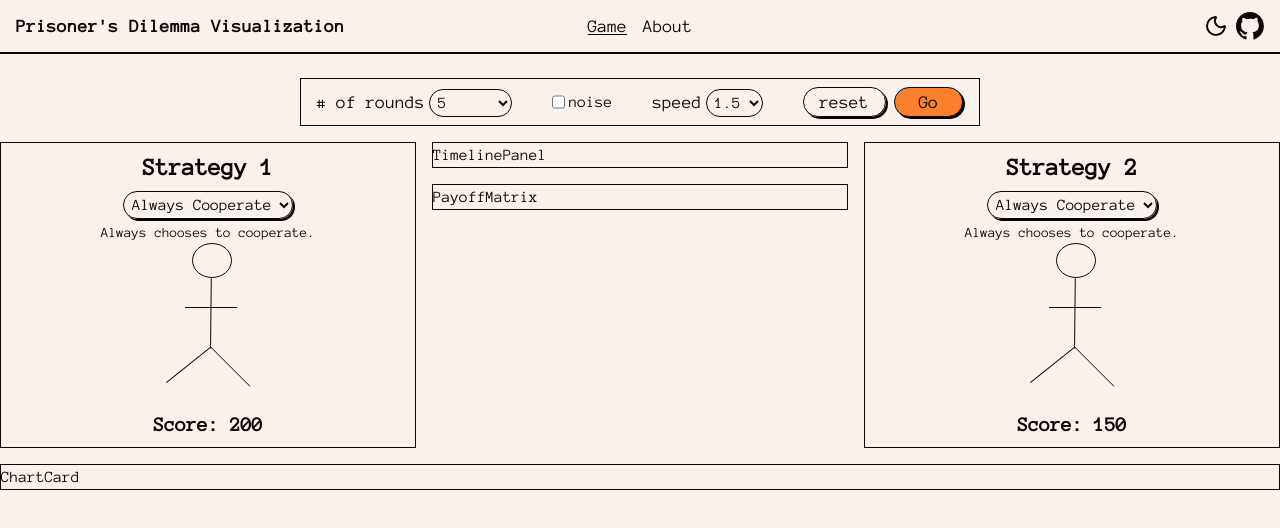
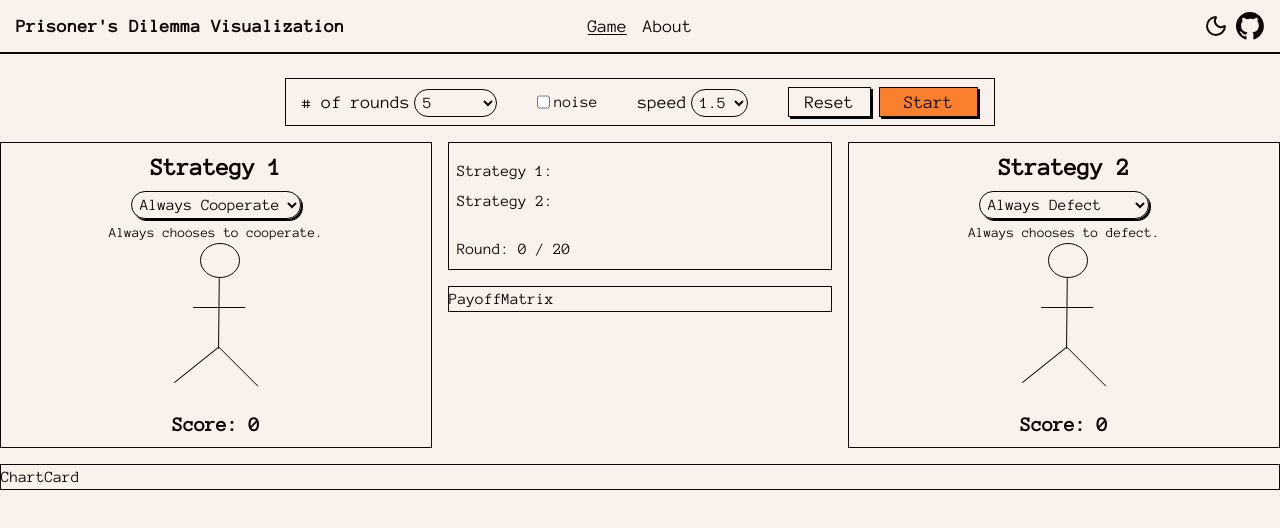
Before and after one commit to LukeBatten17/prisoners-dilemma-viz, a React (Vite) app: page / in a window 1280 px wide. Shown: the top 528 px of the page. Built offline with nearby package versions, Linux system fonts and the light colour scheme.

Commit message:
Added logic for game to operate. Added timeline component with moves that scroll. Updated some UI

```diff
--- a/package.json
+++ b/package.json
@@ -14,6 +14,7 @@
     "lucide-react": "^0.545.0",
     "react": "^19.1.1",
     "react-dom": "^19.1.1",
+    "react-indiana-drag-scroll": "^2.2.1",
     "react-router": "^7.9.4",
     "tailwindcss": "^4.1.14"
   },
--- /dev/null
+++ b/src/components/Button.tsx
@@ -0,0 +1,14 @@
+import React from "react";
+
+const Button = ({ onClick, className, children }) => {
+  return (
+    <button
+      className={`border dark:border-[#f3e2d8]  shadow-sm dark:shadow-[#f3e2d8] ${className}`}
+      onClick={onClick}
+    >
+      {children}
+    </button>
+  );
+};
+
+export default Button;
--- a/src/components/OptionsPanel.tsx
+++ b/src/components/OptionsPanel.tsx
@@ -1,6 +1,19 @@
 import React from "react";
+import Button from "../components/Button";
 
-const OptionsPanel = () => {
+type OptionsPanelProps = {
+  startGame: any;
+  resetGame: any;
+  pauseGame: any;
+  isRunning: boolean;
+};
+
+const OptionsPanel: React.FC<OptionsPanelProps> = ({
+  startGame,
+  resetGame,
+  pauseGame,
+  isRunning,
+}) => {
   return (
     <div className="h-12 border flex justify-between items-center gap-10 p-4">
       <div>
@@ -40,12 +53,15 @@ const OptionsPanel = () => {
         </select>
       </div>
       <div className="flex gap-2">
-        <button className="border dark:border-[#f3e2d8] px-4 rounded-full text-lg shadow-sm dark:shadow-[#f3e2d8]">
-          reset
-        </button>
-        <button className="border dark:border-[#f3e2d8] px-6 rounded-full text-lg font-bol bg-primary shadow-sm dark:shadow-[#f3e2d8]">
-          Go
-        </button>
+        <Button onClick={resetGame} className="px-4 text-lg">
+          Reset
+        </Button>
+        <Button
+          className="px-6 bg-primary text-lg"
+          onClick={() => (isRunning ? pauseGame() : startGame())}
+        >
+          {isRunning ? "Pause" : "Start"}
+        </Button>
       </div>
     </div>
   );
--- a/src/components/StrategyCard.tsx
+++ b/src/components/StrategyCard.tsx
@@ -1,27 +1,38 @@
-import React, { useState } from "react";
+import React from "react";
 import { Figure } from "../assets/icons/Figure";
 import { strategies } from "../gameSettings/strategies";
 
 type StrategyCardProps = {
-  strategy: number;
+  strategyNumber: number;
   score: number;
+  setStrategy: any;
+  strategy: any;
 };
 
-const StrategyCard: React.FC<StrategyCardProps> = ({ strategy, score }) => {
-  const [currentStrategy, setCurrentStrategy] = useState(strategies[0]);
+const StrategyCard: React.FC<StrategyCardProps> = ({
+  strategyNumber,
+  score,
+  setStrategy,
+  strategy,
+}) => {
+  const onStrategyChange = (index: number) => {
+    const selected = strategies[index];
+    console.log(`Strategy ${strategyNumber} changed to`, selected.name);
+    setStrategy(selected);
+  };
 
-  console.log(strategies);
-  console.log(currentStrategy);
+  const selectedIndex = strategies.findIndex((s) => s.name === strategy?.name);
 
   return (
-    <div className="flex flex-col justify-center items-center p-2 border ">
-      <h1 className="text-2xl font-bold mb-2">{`Strategy ${strategy}`}</h1>
-      <div>
+    <div className="flex flex-col justify-center items-center p-2 border">
+      <h1 className="text-2xl font-bold mb-2">{`Strategy ${strategyNumber}`}</h1>
+
       <select
-          name="rounds"
-          id="num-of-rounds"
+        name="strategy"
+        id={`strategy-${strategyNumber}`}
         className="border p-1 rounded-full shadow-sm"
-          onChange={(e) => setCurrentStrategy(strategies[+e.target.value])}
+        value={selectedIndex >= 0 ? selectedIndex : 0}
+        onChange={(e) => onStrategyChange(+e.target.value)}
       >
         {strategies.map((strat, index) => (
           <option key={index} value={index}>
@@ -29,10 +40,8 @@ const StrategyCard: React.FC<StrategyCardProps> = ({ strategy, score }) => {
           </option>
         ))}
       </select>
-      </div>
-      <p className="text-sm mt-1 text-ellipsis">
-        {currentStrategy.description}
-      </p>
+
+      <p className="text-sm mt-1 text-ellipsis">{strategy?.description}</p>
       <Figure />
       <h3 className="text-xl mt-6 font-bold">{`Score: ${score}`}</h3>
     </div>
--- a/src/components/TimelinePanel.tsx
+++ b/src/components/TimelinePanel.tsx
@@ -1,7 +1,128 @@
-import React from "react";
+import React, { useRef, useState, useEffect } from "react";
+import ScrollContainer from "react-indiana-drag-scroll";
+import "react-indiana-drag-scroll/dist/style.css";
 
-const TimelinePanel = () => {
-  return <div className="border">TimelinePanel</div>;
+type TimelinePanelProps = {
+  currentRound: number;
+  maxRounds: number;
+  stratOneHistory: [];
+  stratTwoHistory: [];
+};
+
+const TimelinePanel: React.FC<TimelinePanelProps> = ({
+  currentRound,
+  maxRounds,
+  stratOneHistory,
+  stratTwoHistory,
+}) => {
+  const scrollContainerRef = useRef<any>(null);
+
+  // Auto-scroll to the end when history updates
+  useEffect(() => {
+    if (scrollContainerRef.current?.getElement) {
+      const element = scrollContainerRef.current.getElement();
+      element.scrollTo({
+        left: element.scrollWidth,
+        behavior: "smooth",
+      });
+    }
+  }, [stratOneHistory.length, stratTwoHistory.length]);
+
+  return (
+    <div className="border p-2 flex flex-col gap-4">
+      <div className="flex justify-start align-center gap-2 py-2">
+        <div className="flex flex-col gap-1.5  text-nowrap">
+          <p>Strategy 1: </p>
+          <p>Strategy 2: </p>
+        </div>
+
+        <ScrollContainer
+          ref={scrollContainerRef}
+          vertical={false}
+          className="flex flex-col gap-1 overflow-x-auto "
+        >
+          <div className="flex gap-1 flex-nowrap ">
+            {stratOneHistory.map((history, index) => (
+              <span
+                key={index}
+                className="text-center bg-green-500 dark:bg-green-800 h-6 w-6 flex-shrink-0 rounded-full border dark:border-[#f3e2d8] shadow-sm dark:shadow-[#f3e2d8]"
+              >
+                {history?.move}
+              </span>
+            ))}
+            {/* To add spacing at the end */}
+            <span className="w-2 flex-shrink-0"></span>
+          </div>
+          <div className="flex gap-1 flex-nowrap ">
+            {stratTwoHistory.map((history, index) => (
+              <span
+                key={index}
+                className="text-center bg-blue-500 dark:bg-blue-900 h-6 w-6 flex-shrink-0 rounded-full border dark:border-[#f3e2d8] shadow-sm dark:shadow-[#f3e2d8]"
+              >
+                {history?.move}
+              </span>
+            ))}
+            {/* To add spacing at the end */}
+            <span className="w-2 flex-shrink-0"></span>
+          </div>
+        </ScrollContainer>
+      </div>
+
+      <p>{`Round: ${currentRound} / ${maxRounds} `}</p>
+    </div>
+  );
 };
 
 export default TimelinePanel;
+
+// const Draggable = ({ innerRef, rootClass = "", children }) => {
+//   const ourRef = useRef(null);
+//   const [isMouseDown, setIsMouseDown] = useState(false);
+//   const mouseCoords = useRef({
+//     startX: 0,
+//     startY: 0,
+//     scrollLeft: 0,
+//     scrollTop: 0,
+//   });
+//   const [isScrolling, setIsScrolling] = useState(false);
+//   const handleDragStart = (e) => {
+//     if (!ourRef.current) return;
+//     const slider = ourRef.current.children[0];
+//     const startX = e.pageX - slider.offsetLeft;
+//     const startY = e.pageY - slider.offsetTop;
+//     const scrollLeft = slider.scrollLeft;
+//     const scrollTop = slider.scrollTop;
+//     mouseCoords.current = { startX, startY, scrollLeft, scrollTop };
+//     setIsMouseDown(true);
+//     document.body.style.cursor = "grabbing";
+//   };
+//   const handleDragEnd = () => {
+//     setIsMouseDown(false);
+//     if (!ourRef.current) return;
+//     document.body.style.cursor = "default";
+//   };
+//   const handleDrag = (e) => {
+//     if (!isMouseDown || !ourRef.current) return;
+//     e.preventDefault();
+//     const slider = ourRef.current.children[0];
+//     const x = e.pageX - slider.offsetLeft;
+//     const y = e.pageY - slider.offsetTop;
+//     const walkX = (x - mouseCoords.current.startX) * 1.5;
+//     const walkY = (y - mouseCoords.current.startY) * 1.5;
+//     slider.scrollLeft = mouseCoords.current.scrollLeft - walkX;
+//     slider.scrollTop = mouseCoords.current.scrollTop - walkY;
+//     console.log(walkX, walkY);
+//   };
+
+//   return (
+//     <div
+//       ref={ourRef}
+//       onMouseDown={handleDragStart}
+//       onMouseUp={handleDragEnd}
+//       onMouseMove={handleDrag}
+//       className={rootClass + "flex overflow-x-scroll"}
+//     >
+//       {children}
+//     </div>
+//   );
+// };
--- a/src/gameSettings/config.ts
+++ b/src/gameSettings/config.ts
@@ -1,10 +1,16 @@
-export const DEFAULT_CONFIG = {
-  rounds: 10,
-  delay: 1000, // milliseconds
+import { strategies } from "./strategies";
+
+const DEFAULT_CONFIG = {
+  maxRounds: 20,
+  delay: 500, // milliseconds
   payoffMatrix: {
     CC: [3, 3],
     CD: [0, 5],
     DC: [5, 0],
     DD: [1, 1],
   },
+  defaultStratOne: strategies[0],
+  defaultStratTwo: strategies[1],
 };
+
+export default DEFAULT_CONFIG;
--- /dev/null
+++ b/src/hooks/useGameLogic.ts
@@ -0,0 +1,110 @@
+import { useEffect, useState } from "react";
+import DEFAULT_CONFIG from "../gameSettings/config";
+
+// ...existing code...
+type Move = "C" | "D" | string;
+
+interface HistoryEntry {
+  move: Move;
+  payoff: number;
+}
+
+export function useGameLogic() {
+  const [currentRound, setCurrentRound] = useState(0);
+  const [scores, setScores] = useState({ strat_one: 0, strat_two: 0 });
+  const [isRunning, setIsRunning] = useState(false);
+  const [maxRounds, setMaxRounds] = useState(DEFAULT_CONFIG.maxRounds);
+  const [delay, setDelay] = useState(DEFAULT_CONFIG.delay);
+
+  const [stratOneHistory, setStratOneHistory] = useState<HistoryEntry[]>([]);
+  const [stratTwoHistory, setStratTwoHistory] = useState<HistoryEntry[]>([]);
+
+  const [strategyOne, setStrategyOne] = useState(
+    DEFAULT_CONFIG.defaultStratOne
+  );
+  const [strategyTwo, setStrategyTwo] = useState(
+    DEFAULT_CONFIG.defaultStratTwo
+  );
+  console.log(`Strategy 1 is ${strategyOne.name}`);
+  console.log(`Strategy 2 is ${strategyTwo.name}`);
+  try {
+    useEffect(() => {
+      if (!isRunning || currentRound >= maxRounds) return;
+
+      const timer = setTimeout(() => {
+        const move_one = strategyOne.strategy(stratOneHistory, stratTwoHistory);
+        const move_two = strategyTwo.strategy(stratTwoHistory, stratOneHistory);
+
+        const key =
+          `${move_one}${move_two}` as keyof typeof DEFAULT_CONFIG.payoffMatrix;
+        const [payoff_one, payoff_two] = DEFAULT_CONFIG.payoffMatrix[key];
+        //const { payoffOne: number, payoffTwo: number } = DEFAULT_CONFIG.payoffMatrix[move_one+move_two]
+
+        setStratOneHistory((prev) => [
+          ...prev,
+          { move: move_one, payoff: payoff_one },
+        ]);
+        setStratTwoHistory((prev) => [
+          ...prev,
+          { move: move_two, payoff: payoff_two },
+        ]);
+        setScores((prev) => ({
+          strat_one: prev.strat_one + payoff_one,
+          strat_two: prev.strat_two + payoff_two,
+        }));
+        setCurrentRound((prev) => prev + 1);
+      }, delay);
+
+      return () => clearTimeout(timer);
+    }, [
+      isRunning,
+      currentRound,
+      stratOneHistory,
+      stratTwoHistory,
+      strategyOne,
+      strategyTwo,
+      delay,
+      maxRounds,
+    ]);
+  } catch (e) {
+    console.error(e);
+    setIsRunning(false);
+  }
+  useEffect(() => {
+    console.log("History updated:", stratOneHistory);
+  }, [stratOneHistory]);
+
+  const resetGame = () => {
+    setIsRunning(false);
+    setCurrentRound(0);
+    setScores({ strat_one: 0, strat_two: 0 });
+    setStratOneHistory([]);
+    setStratTwoHistory([]);
+    setStrategyOne(DEFAULT_CONFIG.defaultStratOne);
+    setStrategyTwo(DEFAULT_CONFIG.defaultStratTwo);
+  };
+
+  const startGame = () => setIsRunning(true);
+  const pauseGame = () => setIsRunning(false);
+  const updateMaxRounds = (rounds: number) => setMaxRounds(rounds);
+  const updateDelay = (newDelay: number) => setDelay(newDelay);
+
+  return {
+    currentRound,
+    stratOneHistory,
+    stratTwoHistory,
+    scores,
+    isRunning,
+    maxRounds,
+    delay,
+    strategyOne,
+    strategyTwo,
+    resetGame,
+    startGame,
+    pauseGame,
+    updateMaxRounds,
+    updateDelay,
+    setStrategyOne,
+    setStrategyTwo,
+  };
+}
--- a/src/pages/About.tsx
+++ b/src/pages/About.tsx
@@ -1,6 +1,5 @@
 import React from "react";
 import NavBar from "../components/NavBar";
-import { ThemeProvider } from "../context/ThemeContext";
 
 const About = () => {
   return (
--- a/src/pages/Game.tsx
+++ b/src/pages/Game.tsx
@@ -4,27 +4,62 @@ import OptionsPanel from "../components/OptionsPanel";
 import PayoffMatrix from "../components/PayoffMatrix";
 import StrategyCard from "../components/StrategyCard";
 import TimelinePanel from "../components/TimelinePanel";
-import { ThemeProvider } from "../context/ThemeContext";
+import { useGameLogic } from "../hooks/useGameLogic";
 
 const Game = () => {
+  const {
+    currentRound,
+    maxRounds,
+    scores,
+    isRunning,
+    startGame,
+    strategyOne,
+    strategyTwo,
+    setStrategyOne,
+    setStrategyTwo,
+    resetGame,
+    pauseGame,
+    stratOneHistory,
+    stratTwoHistory,
+  } = useGameLogic();
   return (
     <div className=" flex flex-col bg-background min-h-screen text-text">
       <NavBar />
       <main className="max-w-screen-xl mx-auto w-full">
         {/* Top row - 3 boxes */}
         <div className="w-fit place-self-center mb-4">
-          <OptionsPanel />
+          <OptionsPanel
+            startGame={startGame}
+            resetGame={resetGame}
+            pauseGame={pauseGame}
+            isRunning={isRunning}
+          />
         </div>
         <div className="flex gap-4 mb-4">
           <div className="flex-1">
-            <StrategyCard strategy={1} score={200} />
+            <StrategyCard
+              strategyNumber={1}
+              strategy={strategyOne}
+              setStrategy={setStrategyOne}
+              score={scores.strat_one}
+            />
           </div>
-          <div className=" flex  flex-col flex-1 gap-4">
-            <TimelinePanel />
+          <div className=" flex  flex-col flex-1 gap-4 max-w-96">
+            <TimelinePanel
+              currentRound={currentRound}
+              maxRounds={maxRounds}
+              stratOneHistory={stratOneHistory}
+              stratTwoHistory={stratTwoHistory}
+            />
             <PayoffMatrix />
           </div>
           <div className="flex-1">
-            <StrategyCard strategy={2} score={150} />
+            <StrategyCard
+              strategyNumber={2}
+              strategy={strategyTwo}
+              setStrategy={setStrategyTwo}
+              score={scores.strat_two}
+            />
           </div>
         </div>
 
```
Also changed, not shown: src/context/GameContext.tsx (+23 -0 lines), src/index.css (+10 -0 lines), 1 other file (tests, documents, lock files or other folders). Lines whose indentation alone changed are shown as unchanged.
